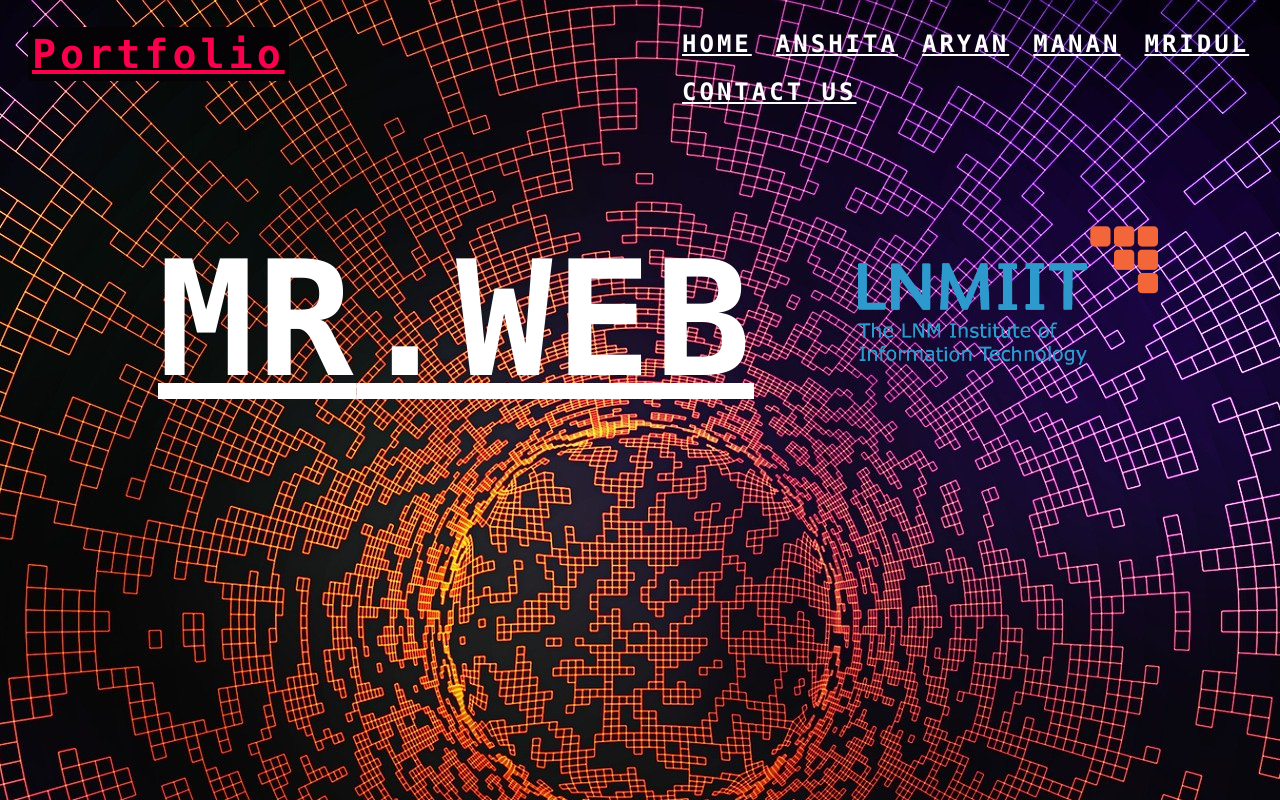
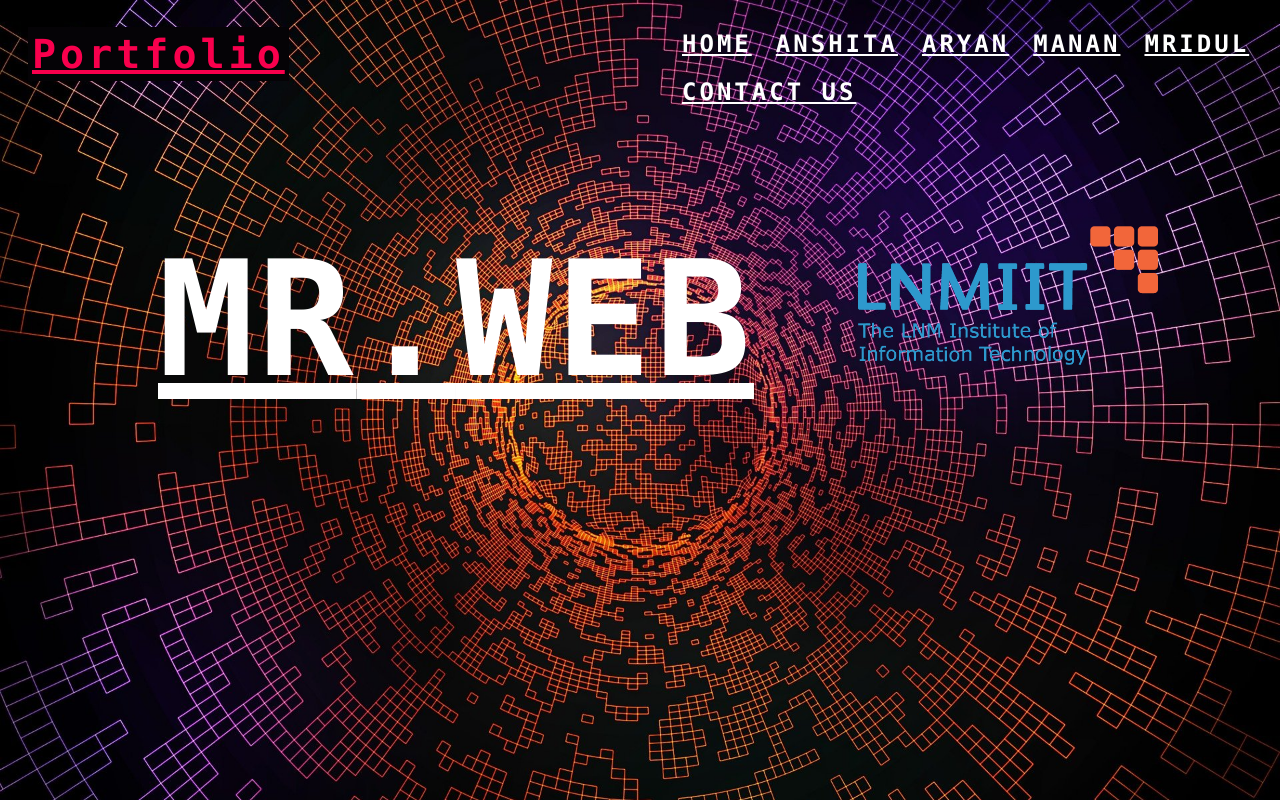
Before and after one commit to Aryan0169/mr_web.github.io, a plain HTML site: page index.html in a window 1280 px wide. Drawn offline with Linux system fonts and the light colour scheme; a web font is replaced by a local one.

Commit message:
Update home.css

```diff
--- a/home.css
+++ b/home.css
@@ -44,8 +44,15 @@
 }
 body {
     background-image: url("webd.jpg");
+    /* background-position: fixed; */
     background-color: #1d1c30;
-    background-position: top;
+    /* background-position: right; */
+    /* background-clip: border-box; */
+    background-repeat: no-repeat;
+    -moz-background-size: cover;
+    -webkit-background-size: cover;
+    -o-background-size: cover;
+    background-size: cover;
    }
 
 img{
```
